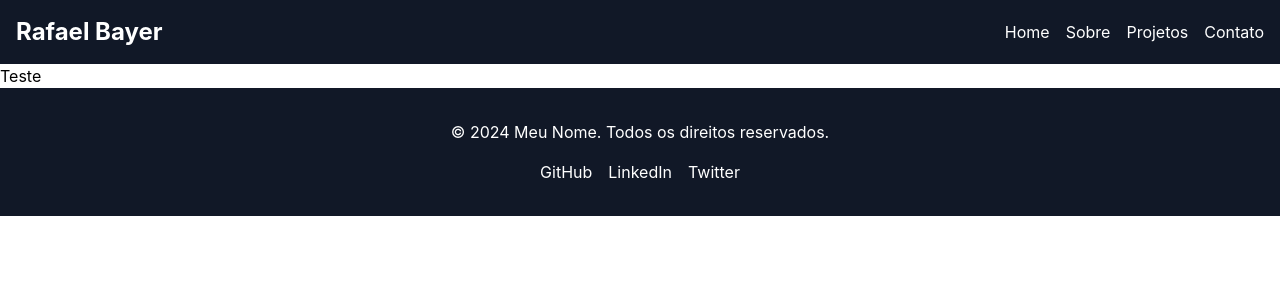
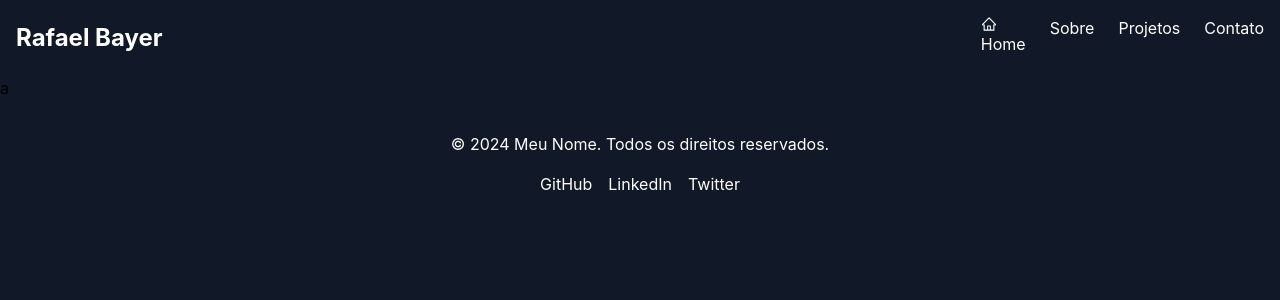
Before and after one commit to rafaelBayer/portifolio, a React (Create React App) app: page / in a window 1280 px wide. Shown: the top 300 px of the page. Built offline with nearby package versions, Linux system fonts and the light colour scheme.

Commit message:
Ajustes visuais no cabeçalho

```diff
--- a/package.json
+++ b/package.json
@@ -10,6 +10,7 @@
     "react": "^18.2.0",
     "react-bootstrap": "^2.9.1",
     "react-dom": "^18.2.0",
+    "react-icons": "^5.2.1",
     "react-router-dom": "^6.19.0",
     "react-scripts": "5.0.1",
     "web-vitals": "^2.1.4"
--- a/src/screens/Home.jsx
+++ b/src/screens/Home.jsx
@@ -5,7 +5,7 @@ const Home = () => {
     const page = "Home";
   return (
     <Template page={page}>
-       Teste
+       <div>a</div>
 
     </Template>
   )
--- a/src/screens/template/Footer.jsx
+++ b/src/screens/template/Footer.jsx
@@ -2,8 +2,8 @@ import React from "react";
 
 const Footer = () => {
   return (
-    <footer class="bg-gray-900 text-white py-8">
-      <div class="container mx-auto text-center">
+    <footer class="text-white py-8">
+      <div class="text-center">
         <p class="mb-4">© 2024 Meu Nome. Todos os direitos reservados.</p>
         <div class="flex justify-center space-x-4">
           <a href="https://github.com" class="hover:text-blue-500">
--- a/src/screens/template/Header.jsx
+++ b/src/screens/template/Header.jsx
@@ -1,16 +1,32 @@
-import React from "react";
+import React, { useState } from "react";
+import { AiOutlineHome } from "react-icons/ai";
 
 const Header = () => {
+  const [hover, setHover] = useState(false);
+
+  console.log(hover);
   return (
-    <header class="bg-gray-900 text-white p-4">
-      <div class="container mx-auto flex justify-between items-center">
+    <header class="text-white p-4">
+      <div class=" flex justify-between items-center">
         <h1 class="text-2xl font-bold">Rafael Bayer</h1>
         <nav>
-          <ul class="flex space-x-4">
-            <li>
+          <ul class="flex space-x-6">
+            <li className="w-full" onMouseEnter={() => setHover(true)} onMouseLeave={() => setHover(false)}>
               <a href="#home" class="hover:text-blue-400">
+                <div className="row">
+                <div className="col-auto">
+                <AiOutlineHome/>
+                </div>
+                <div className="col-auto">
+
                 Home
+                </div>
+
+                </div>
               </a>
+              <div
+                className={`bottom-0 left-0 h-1 bg-blue-400 transition-all duration-300 ${hover ? "w-full" : "w-0"}`}
+              ></div>
             </li>
             <li>
               <a href="#about" class="hover:text-blue-400">
--- a/src/screens/template/Template.jsx
+++ b/src/screens/template/Template.jsx
@@ -7,11 +7,16 @@ const Template = ({ page, children }) => {
     document.title = page + " | Rafael Bayer";
   }, [page]);
   return (
-    <>
-      <Header />
-      {children}
-      <Footer/>
-    </>
+    <div className="overflow-x-hidden antialiased absolute top-0 z-[-2] h-screen  w-screen bg-gray-900">
+      <div className="container mx-auto">
+         <Header />
+         {children}
+         <Footer/>
+
+      </div>
+    </div>
+    // <div className="container mx-auto bg-gray-900">
+    // </div>
   );
 };
 
```
Also changed, not shown: 1 other file (tests, documents, lock files or other folders).
